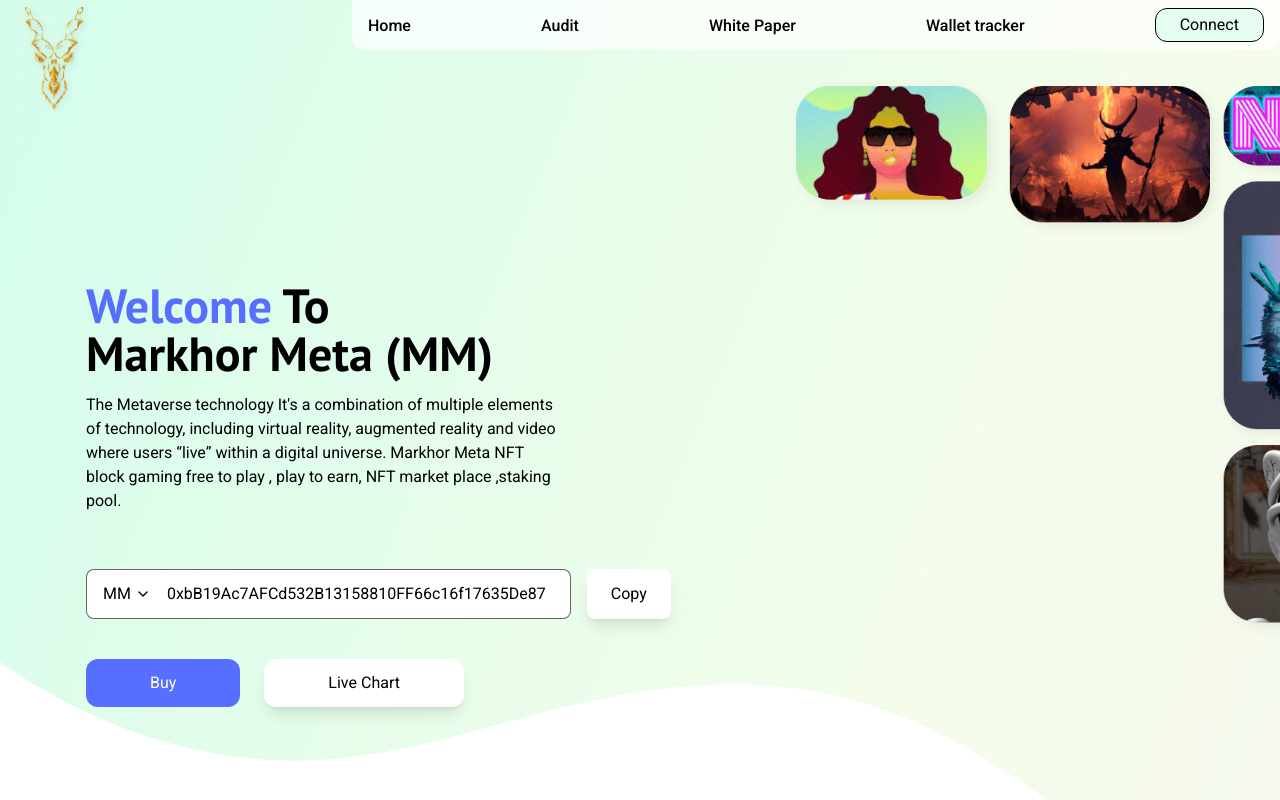
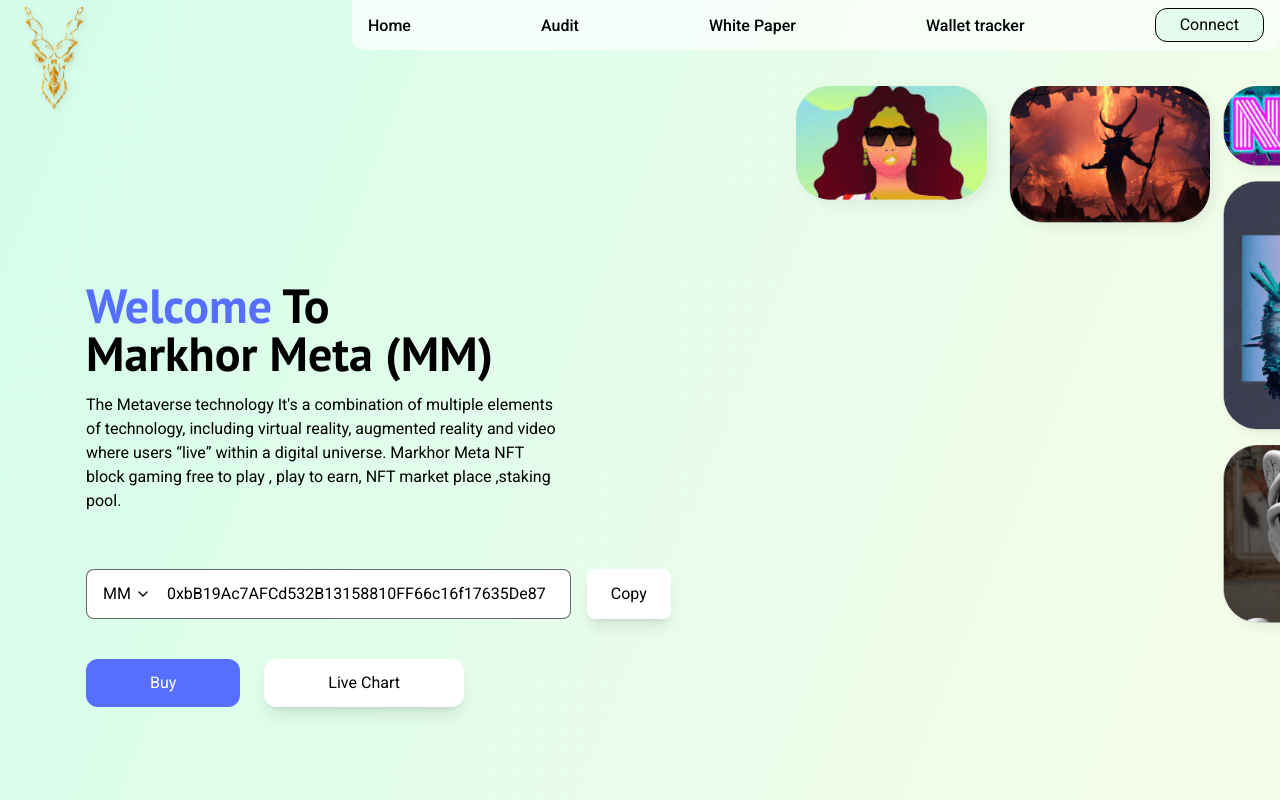
Before and after one commit to Rakeshpradhan1999/Markhor_meta, a React (Create React App) app: page / in a window 1280 px wide. Shown: the top 800 px of the page. Built offline with nearby package versions, Linux system fonts and the light colour scheme.

Commit message:
Update App.css

```diff
--- a/src/App.css
+++ b/src/App.css
@@ -1,6 +1,6 @@
 .banner {
   background-image: url(./assets/Path\ 11.png);
-  min-height: 120vh;
+  min-height: 150vh;
   height: 100%;
   background-size: cover;
   background-repeat: no-repeat;
```
